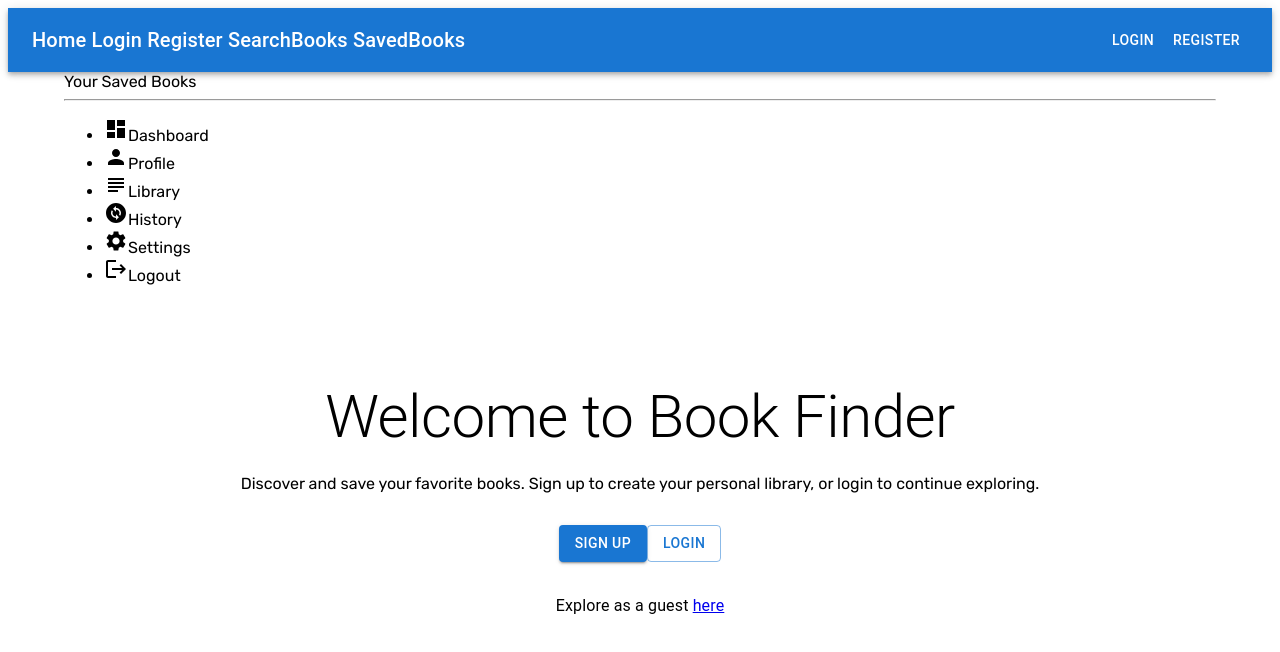
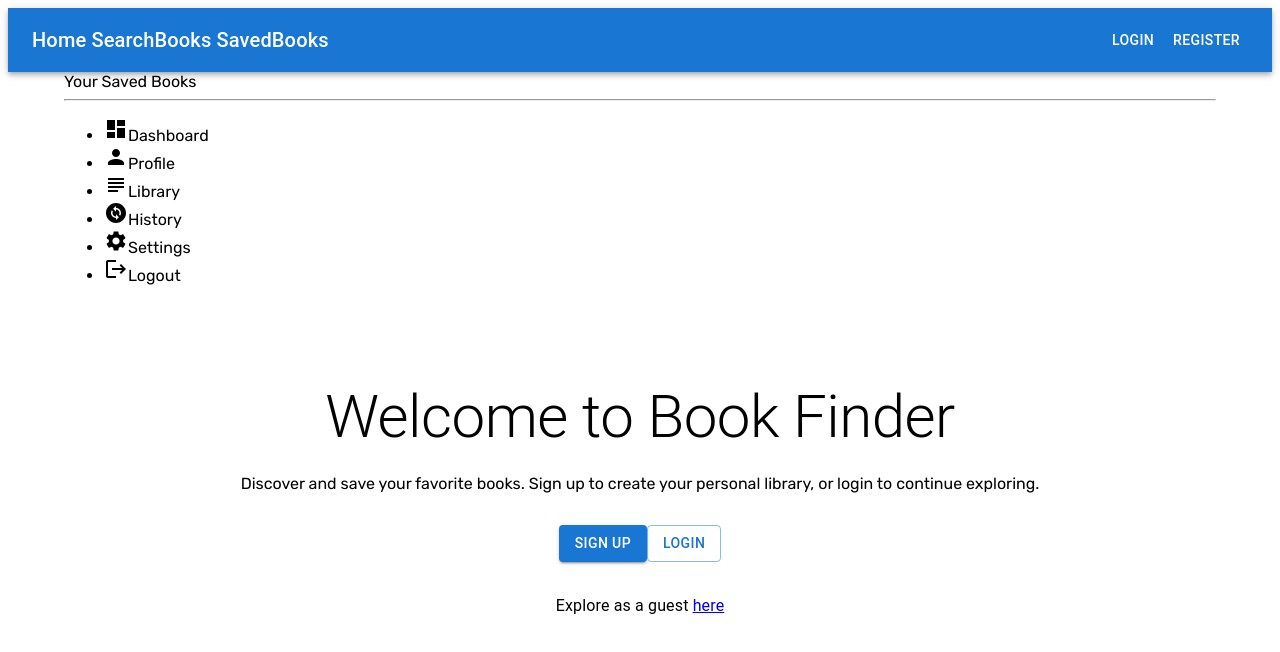
Before and after one commit to Chartok/holmes-elemerntary, a React (Create React App) app in the folder client/: page /home in a window 1280 px wide. Shown: the top 652 px of the page. Built offline with nearby package versions, Linux system fonts and the light colour scheme.

Commit message:
removed redundant login/register in nav

```diff
--- a/client/src/components/Navbar.js
+++ b/client/src/components/Navbar.js
@@ -19,8 +19,6 @@ function Navbar () {
         <Toolbar>
           <Typography variant="h6" component="div" sx={{ flexGrow: 1 }}>
             <Link to="/home" style={{ textDecoration: "none", color: "white" }}>Home </Link>
-            <Link to="/login" style={{ textDecoration: "none", color: "white" }}> Login</Link>
-            <Link to="/signup" style={{ textDecoration: "none", color: "white" }}> Register</Link>
             <Link to="/searchBooks" style={{ textDecoration: "none", color: "white" }}> SearchBooks</Link>
             <Link to="/savedBooks" style={{ textDecoration: "none", color: "white" }}> SavedBooks</Link>
           </Typography>
```
